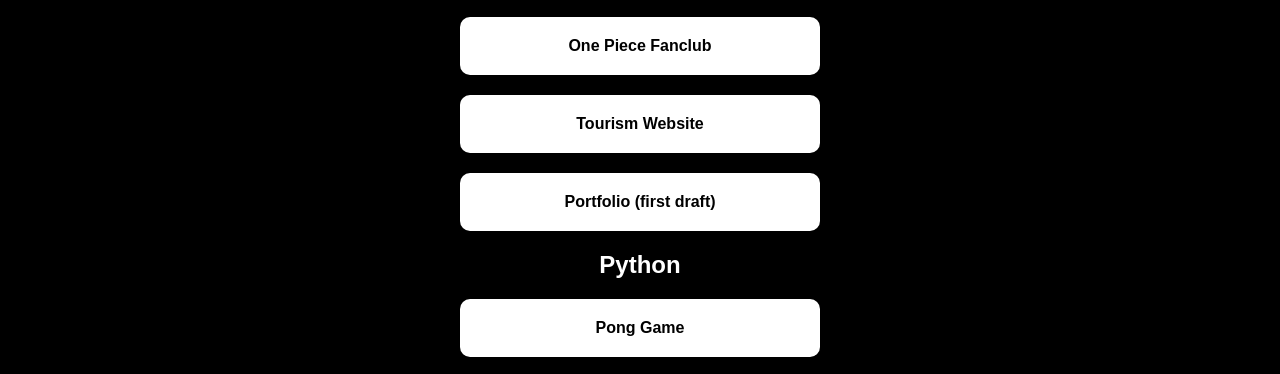
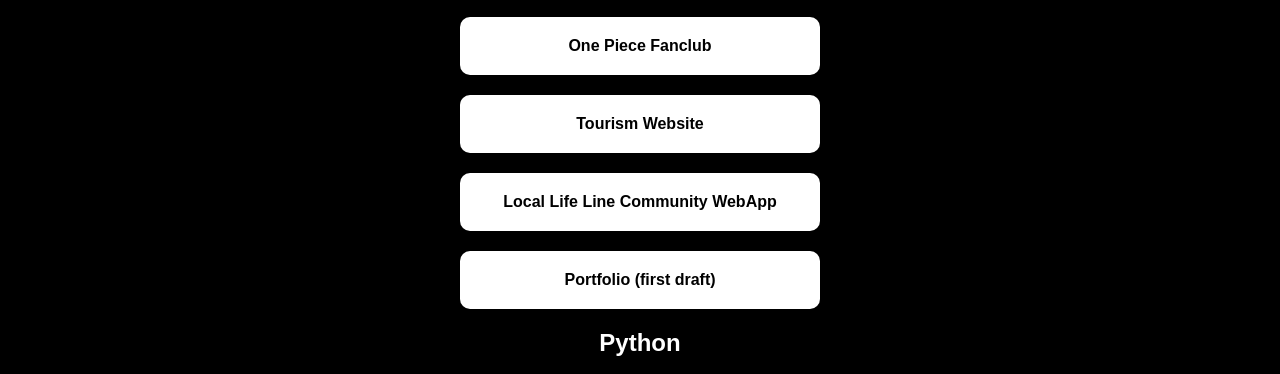
Before and after one commit to alexalmacin/portfolio_retro, a plain HTML site: page projects/projects.html in a window 1280 px wide. Shown: the part 154-528 px from the top of the page. Drawn offline with Linux system fonts and the light colour scheme; a web font is replaced by a local one.

Commit message:
new project

```diff
--- a/projects/projects.html
+++ b/projects/projects.html
@@ -36,6 +36,11 @@
     </div>
     <div id="html-css-projects">
         <div class="project">
+            <a href="https://github.com/Zaheer-Emeran/Local_Life_Line" target="_blank">Local Life Line Community WebApp</a>
+        </div>
+    </div>
+    <div id="html-css-projects">
+        <div class="project">
             <a href="https://github.com/alexalmacin/alex-almacin-portfolio-main" target="_blank">Portfolio (first draft)</a>
         </div>
     </div>
```
